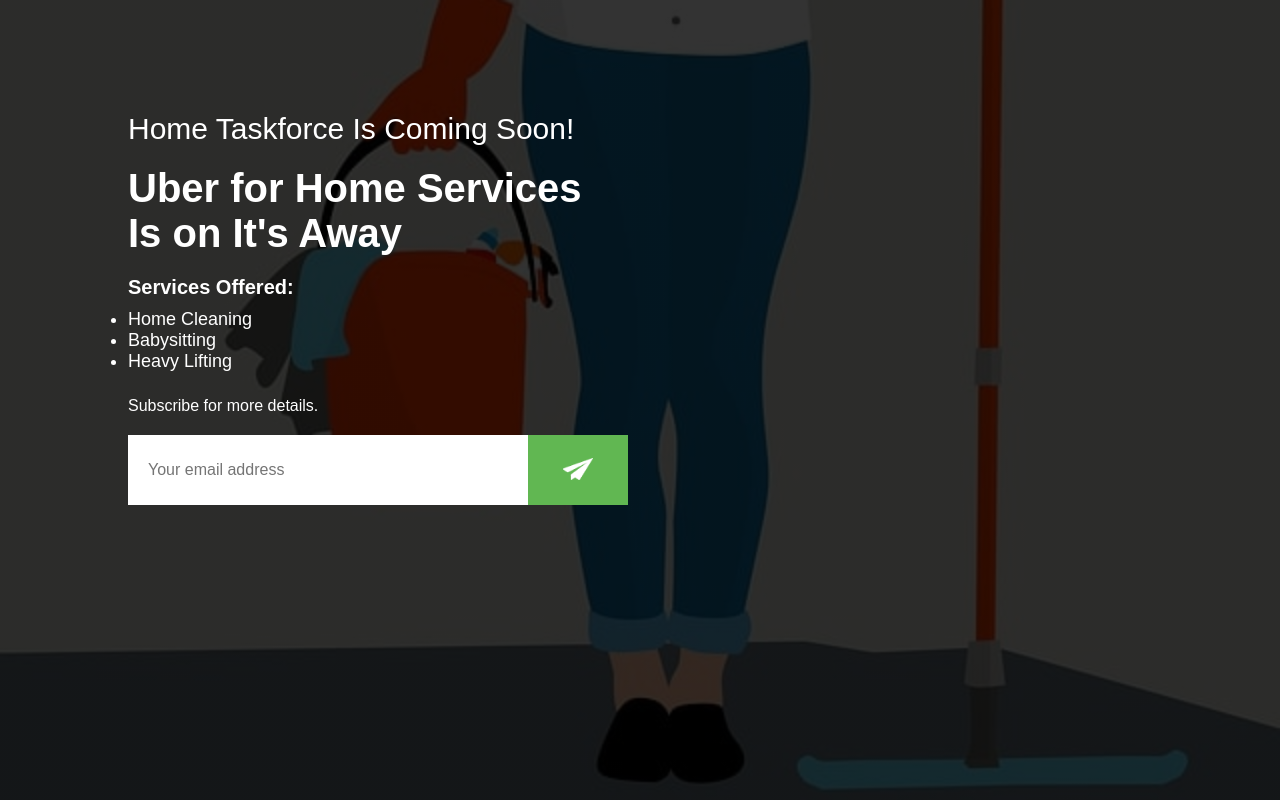
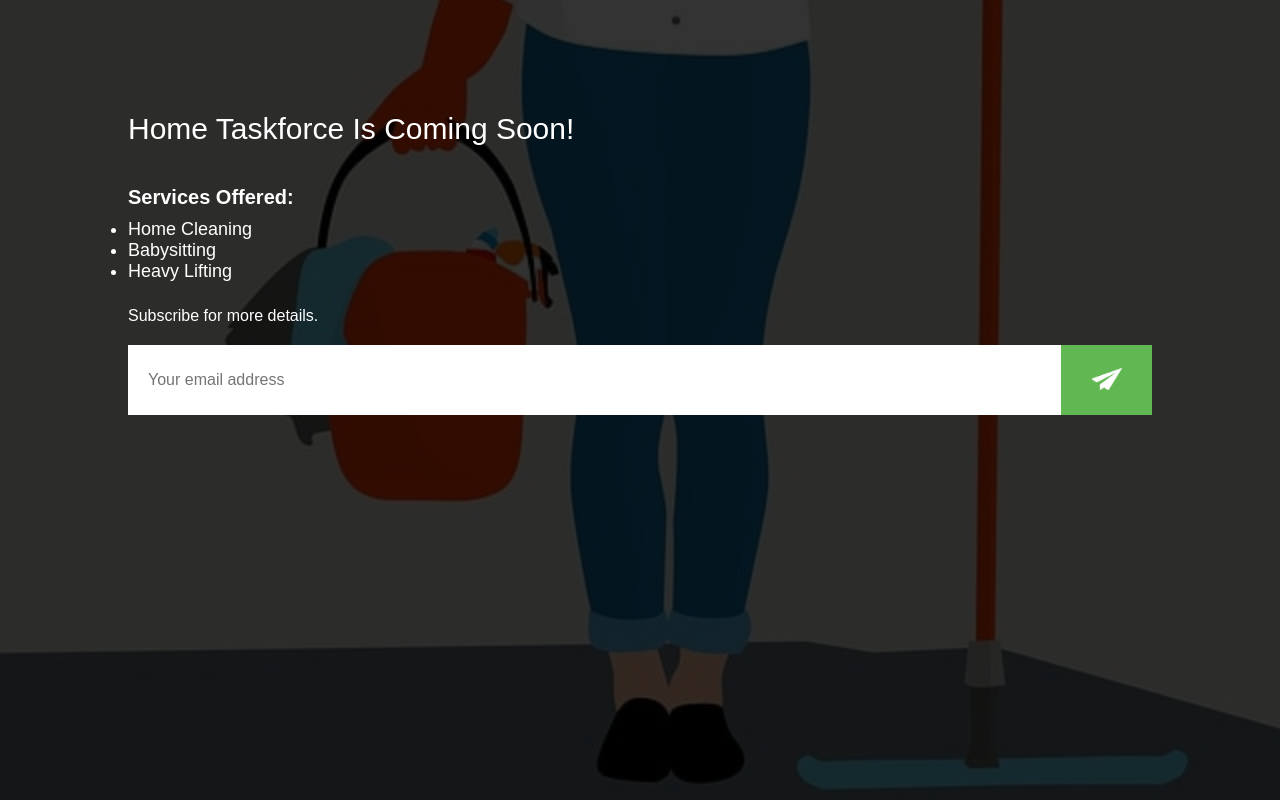
Before and after one commit to mmanzana2/Email-list, a plain HTML site: page index.html in a window 1280 px wide. Drawn offline with Linux system fonts and the light colour scheme.

Commit message:
Add files via upload

```diff
--- a/style.css
+++ b/style.css
@@ -1,3 +1,5 @@
+
+
 *{
     margin: 0;
     padding: 0;
@@ -20,7 +22,7 @@
 }
 .hero h1{
     margin-top: 20px;
-    font-size: 40px;
+    font-size: 0px;
 }
 .hero h4{
     margin-top: 20px;
@@ -40,14 +42,14 @@
 form{
     background: #fff;
     display: flex;
-    width: fit-content;
+    width: 100%;
 }
 form input{
     border: 0;
     outline: none;
     padding: 10px 20px;
     height: 70px;
-    width: 400px;
+    width: 100%;
     font-size: 16px;
 }
 form button{
@@ -57,7 +59,6 @@ form button{
     height: 70px;
     width: 100px;
     cursor: pointer;
-
 }
 span{
     color: #61b752;
```
